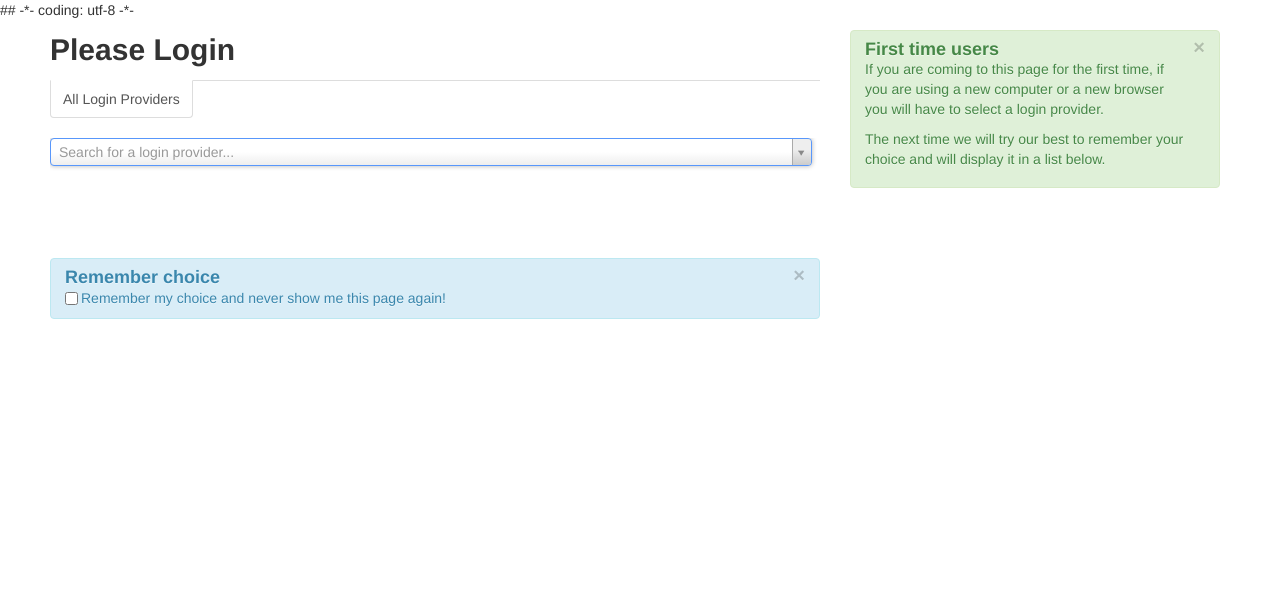
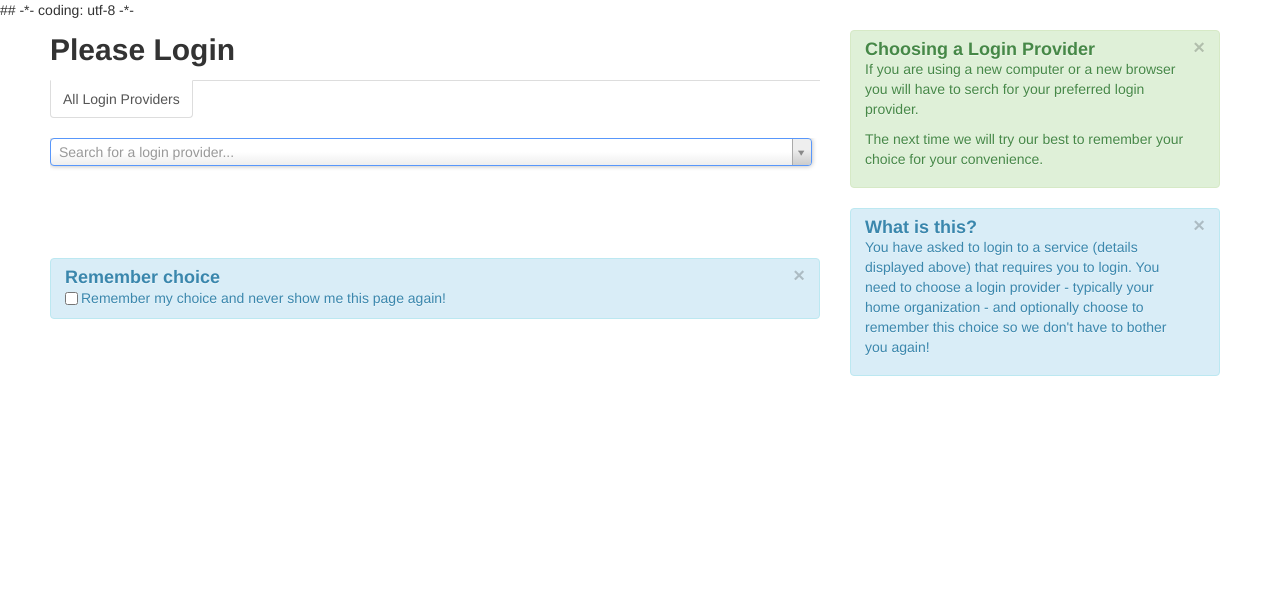
Before and after one commit to IdentityPython/pyFF, a Python web app: template src/pyff/site/templates/ds.html in a window 1280 px wide. Shown: the top 616 px of the page. Run offline with Jinja, Linux system fonts and the light colour scheme; the template is opened without the code that fills it, so the values that code supplies are empty; some libraries are stand-ins or nearby versions.

Commit message:
workaround for IE console

```diff
--- a/src/pyff/site/templates/ds.html
+++ b/src/pyff/site/templates/ds.html
@@ -65,6 +65,10 @@
 
     <script type="text/javascript">
         (function( $ ) {
+
+            //http://stackoverflow.com/questions/7424968/console-log-ie9-issue
+            if (!console) {var console = {};}
+            if (!console.log) {console.log = function() {};}
 
             function idpFormatResult(idp) {
                 console.log(idp);
@@ -346,10 +350,16 @@
 
             <div class="alert alert-success message" id="first-time-user">
                 <button type="button" class="close" data-dismiss="alert">&times;</button>
-                <h4>First time users</h4>
-                <p>If you are coming to this page for the first time, if you are using a new computer or a new
-                browser you will have to select a login provider.</p>
-                <p>The next time we will try our best to remember your choice and will display it in a list below.</p>
+                <h4>Choosing a Login Provider</h4>
+                <p>If you are using a new computer or a new browser you will have to serch for your preferred login provider.</p>
+                <p>The next time we will try our best to remember your choice for your convenience.</p>
+            </div>
+            <div class="alert alert-info message" id="about">
+                <button type="button" class="close" data-dismiss="alert">&times;</button>
+                <h4>What is this?</h4>
+                <p>You have asked to login to a service (details displayed above) that requires you to login. You
+                need to choose a login provider - typically your home organization - and optionally choose to remember
+                this choice so we don't have to bother you again!</p>
             </div>
         </div>
     </div>
```
